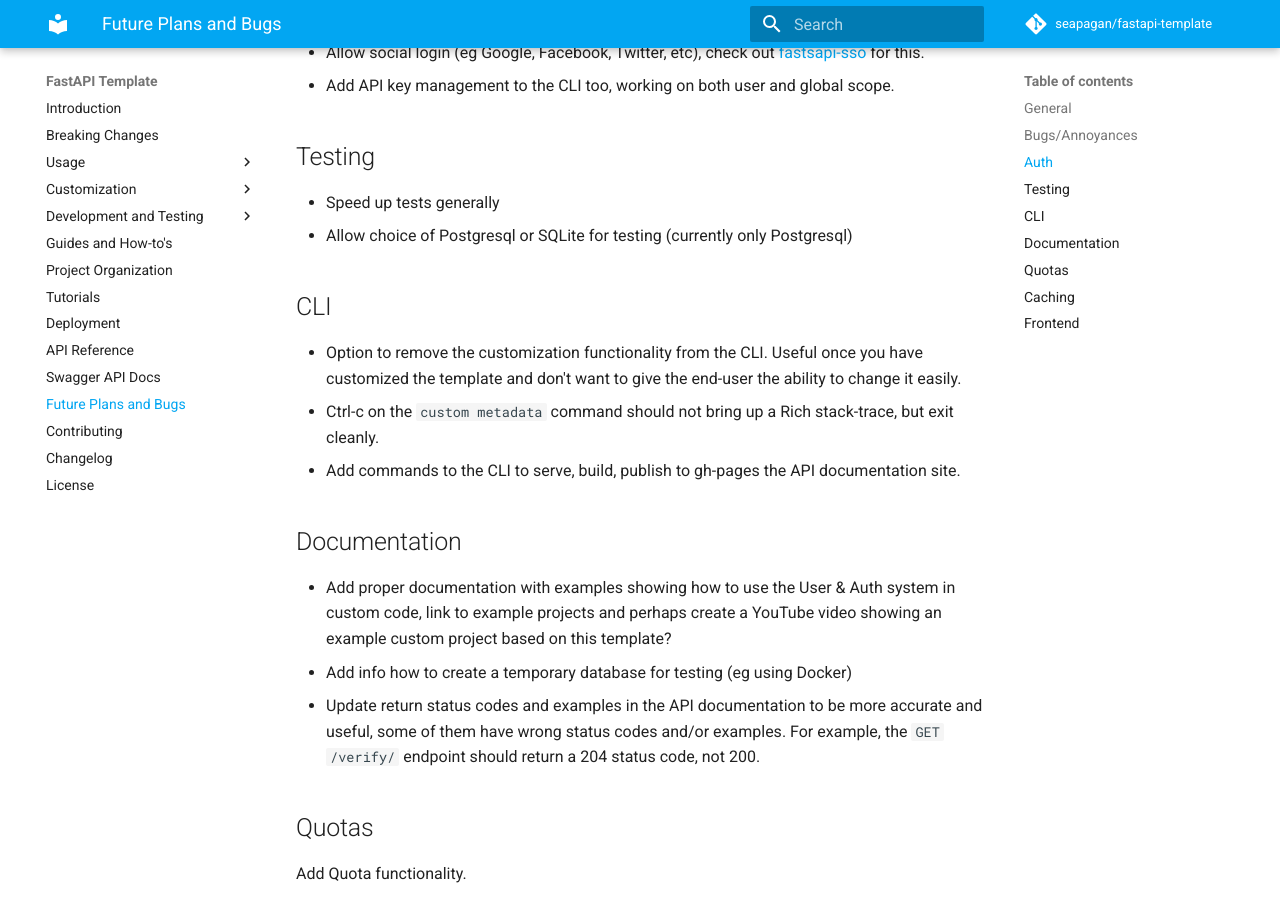
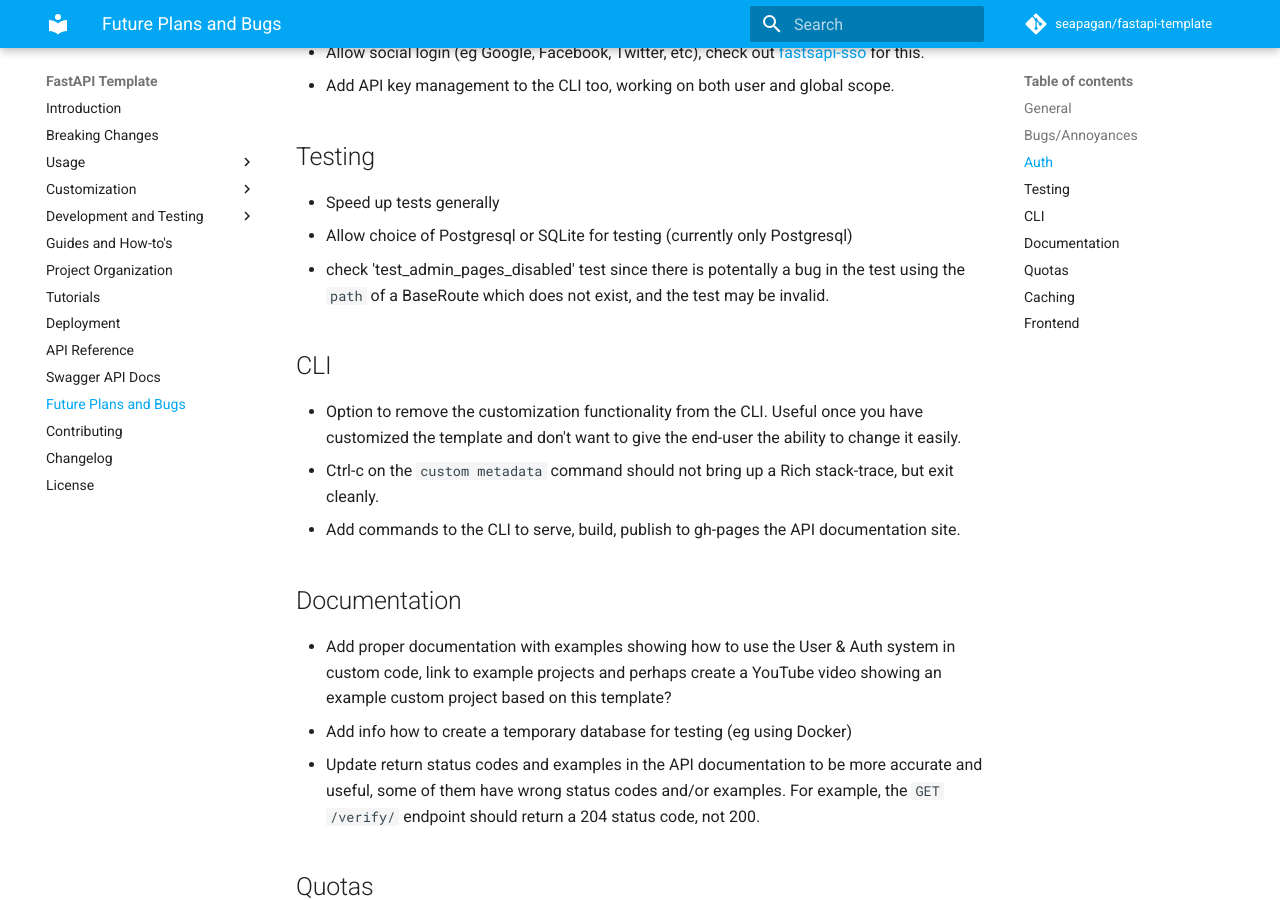
Before and after one commit to seapagan/fastapi-template, an MkDocs documentation site: the page built from docs/future.md, in a window 1280 px wide and 900 px high, scrolled down 1600 px. Built offline with MkDocs 1.6.1 and Material for MkDocs 9.7.7, drawn with Linux system fonts in a browser that asks for light colours; comment, search, counter and statistics services are not loaded.

Commit message:
update TODO
Signed-off-by: Grant Ramsay <seapagan@gmail.com>

```diff
--- a/TODO.md
+++ b/TODO.md
@@ -64,6 +64,9 @@
 
 - Speed up tests generally
 - Allow choice of Postgresql or SQLite for testing (currently only Postgresql)
+- check 'test_admin_pages_disabled' test since there is potentally a bug in
+  the test using the `path` of a BaseRoute which does not exist, and the test
+  may be invalid.
 
 ## CLI
 
```
